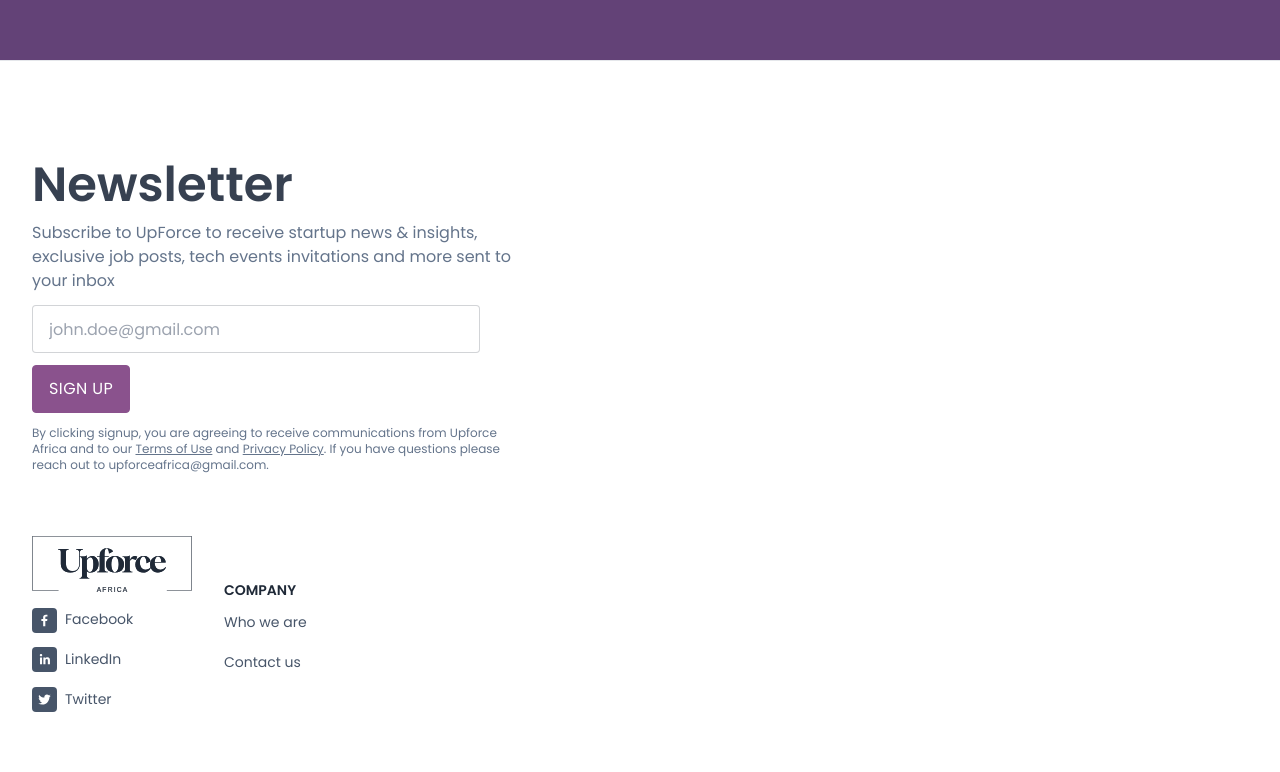
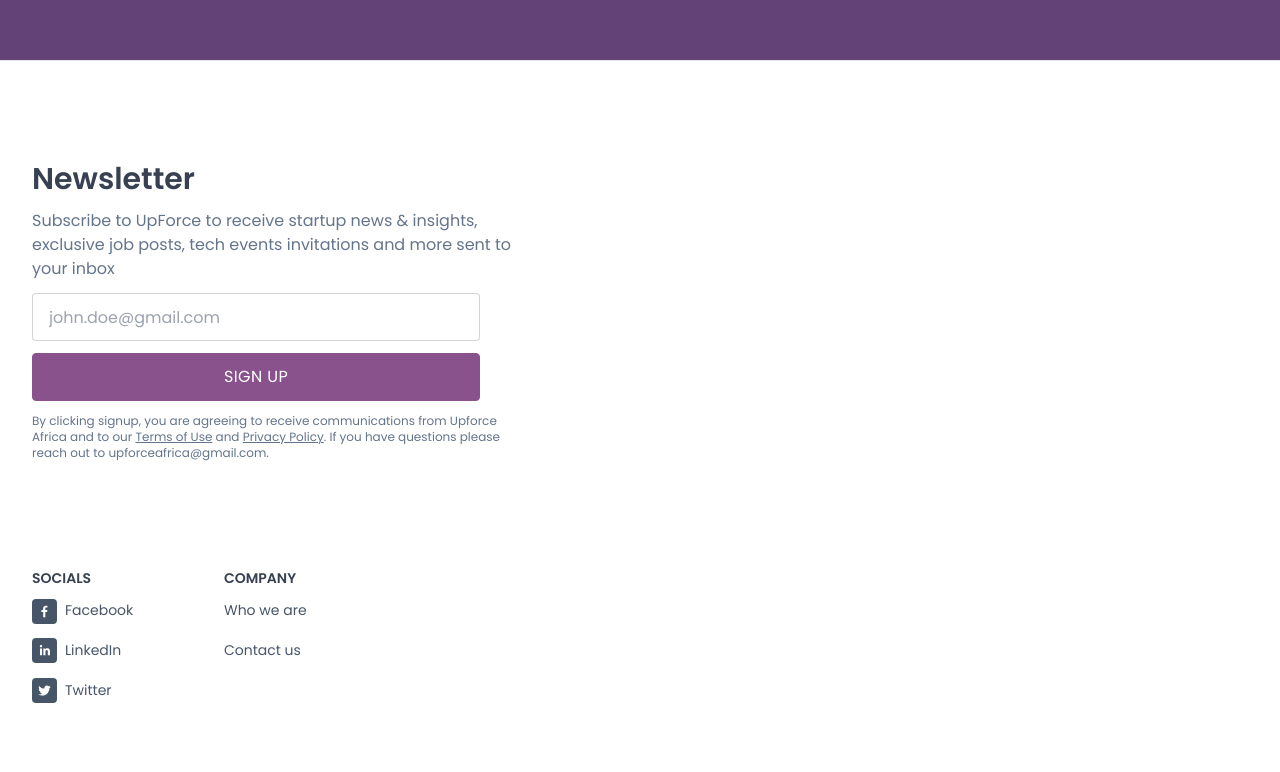
Before and after one commit to MojokojoXD/upforce-africa, a Next.js app: page / in a window 1280 px wide. Shown: the part 1460-2232 px from the top of the page. Built offline with nearby package versions, Linux system fonts and the light colour scheme.

Commit message:
v2.1-new ui commit

```diff
--- a/components/home/Services.tsx
+++ b/components/home/Services.tsx
@@ -38,8 +38,8 @@
 const Services: FC<ServicesProps> = () => {
   return (
     <div className='min-h-[calc(100vh-5rem)] bg-[#493459] sm:bg-transparent sm:py-14 relative' id='services'>
-      <div className='mx-auto sm:max-w-3xl md:max-w-7xl h-full text-gray-100 flex justify-center flex-col space-y-16 backdrop-blur-lg shadow-inner bg-slate-500/20 lg:rounded-xl pb-10 overflow-hidden'>
-        <div className='w-full bg-[#634277] sm:bg-transparent shadow-b shadow sm:shadow-none py-10 sm:py-0 sm:pt-10'>
+      <div className='mx-auto sm:max-w-3xl md:max-w-7xl h-full text-gray-100 flex justify-center flex-col space-y-16 backdrop-blur-lg bg-slate-500/20 lg:rounded-xl pb-10 overflow-hidden'>
+        <div className='w-full bg-[#634277] sm:bg-transparent py-10 sm:py-0 sm:pt-10'>
           <Reveal direction='left'>
             <h2 className='text-4xl font-semibold text-center block sm:inline-block w-full'>Services</h2>
           </Reveal>
@@ -66,7 +66,7 @@
   return (
     <div className={`${index === 2 && 'sm:col-span-2 lg:col-span-1'}`}>
       <Reveal>
-        <div className='card max-w-xs flex overflow-hidden bg-slate-800 backdrop-blur-sm relative rounded-2xl shadow'>
+        <div className='card max-w-xs flex overflow-hidden bg-slate-800 backdrop-blur-sm relative rounded-2xl'>
             <div className='card-body p-0 isolate'>
             <div className='px-10 pt-10 space-y-4 h-80'>
                 <div className='min-h-8'>
--- a/components/layout/Navbar/Main.tsx
+++ b/components/layout/Navbar/Main.tsx
@@ -108,8 +108,8 @@
         as='nav'
         className={`bg-slate-800/80 backdrop-blur-sm ${
           scrolling || disclosureStatus.open
-            ? 'shadow-lg'
-            : ''
+            ? 'shadow'
+            : null
         } w-full z-[1000] fixed top-0`}
       >
         {({ open, close }) => (
--- a/components/layout/footer.tsx
+++ b/components/layout/footer.tsx
@@ -1,8 +1,8 @@
 import { useCallback } from 'react';
 import { SocialIcon } from 'react-social-icons';
 import Link from 'next/link';
-import logo_black from '/public/logo-black.svg'
-import Image from 'next/image'
+import logo_black from '/public/logo-black.svg';
+import Image from 'next/image';
 import Button from '../misc/Button';
 
 const footerLinks = [
@@ -17,7 +17,7 @@
 ];
 
 export default function Footer() {
-  const handleSubmit = (e:React.SyntheticEvent )=> {
+  const handleSubmit = (e: React.SyntheticEvent) => {
     e.preventDefault();
   };
   return (
@@ -26,7 +26,9 @@
         <div className='py-10'>
           <div className='my-10 space-y-3'>
             <div className='w-full sm:max-w-lg space-y-3'>
-              <h1 className='text-5xl font-semibold text-gray-700'>Newsletter</h1>
+              <h1 className='text-3xl font-semibold text-gray-700 text-center sm:text-start'>
+                Newsletter
+              </h1>
               <p className='font-normal max-w-prose text-slate-500'>
                 Subscribe to UpForce to receive startup news & insights,
                 exclusive job posts, tech events invitations and more sent to
@@ -34,18 +36,13 @@
               </p>
             </div>
             <div id='newsletter-signup' className=''>
-              <form
-                className='space-y-3'
-                onSubmit={handleSubmit}
-              >
+              <form className='space-y-3 sm:max-w-md' onSubmit={handleSubmit}>
                 <input
                   type='email'
-                  className='w-full sm:max-w-md input input-bordered bg-white text-gray-700 rounded block'
+                  className='w-full input input-bordered bg-white text-gray-700 rounded block'
                   placeholder='john.doe@gmail.com'
                 />
-                <Button>
-                  Sign Up
-                </Button>
+                <Button enableBlock>Sign Up</Button>
               </form>
             </div>
             <small className='inline-block max-w-prose text-slate-500 text-xs'>
@@ -67,10 +64,10 @@
             className='grid grid-cols-2 sm:grid-cols-3 py-5 max-w-xl gap-5 sm:gap-0'
           >
             <div className='space-y-3'>
-              <div className='relative'>
-                <Link href={'/'}>
-                  <Image src={logo_black} alt='upforce africa logo' width={160}/>
-                </Link>
+              <div className='h-12 flex items-end h-16'>
+                <p className='text-gray-700 font-semibold uppercase text-sm'>
+                  Socials
+                </p>
               </div>
               <div>
                 <ul className='space-y-5 text-sm text-slate-600'>
@@ -151,7 +148,9 @@
             </div>
             <div className='space-y-3'>
               <div className='h-12 flex items-end h-16'>
-                <p className='text-gray-800 font-semibold uppercase text-sm'>Company</p>
+                <p className='text-gray-700 font-semibold uppercase text-sm'>
+                  Company
+                </p>
               </div>
               <div>
                 <ul className='text-slate-600 space-y-5 text-sm'>
--- a/components/misc/Button.tsx
+++ b/components/misc/Button.tsx
@@ -12,7 +12,7 @@
   let buttonClasses: string | string[] = [
     'btn btn-primary tracking-wide font-normal rounded text-sm sm:text-base hover:text-gray-800',
   ];
-  if (enableBlock) buttonClasses.push('enableBlock w-full sm:btn-wide sm:inline');
+  if (enableBlock) buttonClasses.push('btn-wide w-full');
   if (mobile) buttonClasses.push('mr-1');
   if (outline)buttonClasses.push('btn-outline focus:hover:text-gray-800')
 
```
Lines whose indentation alone changed are shown as unchanged.
